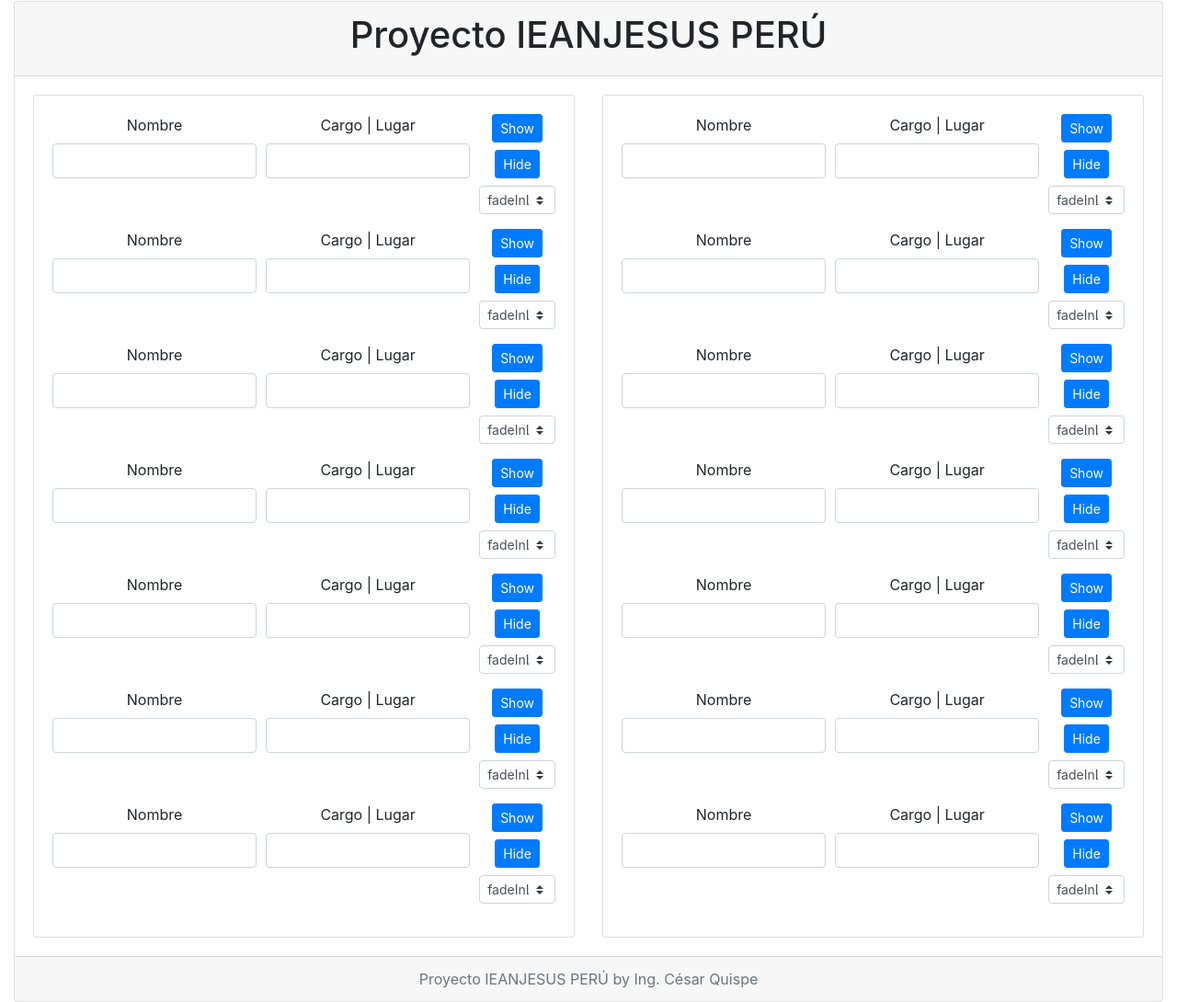
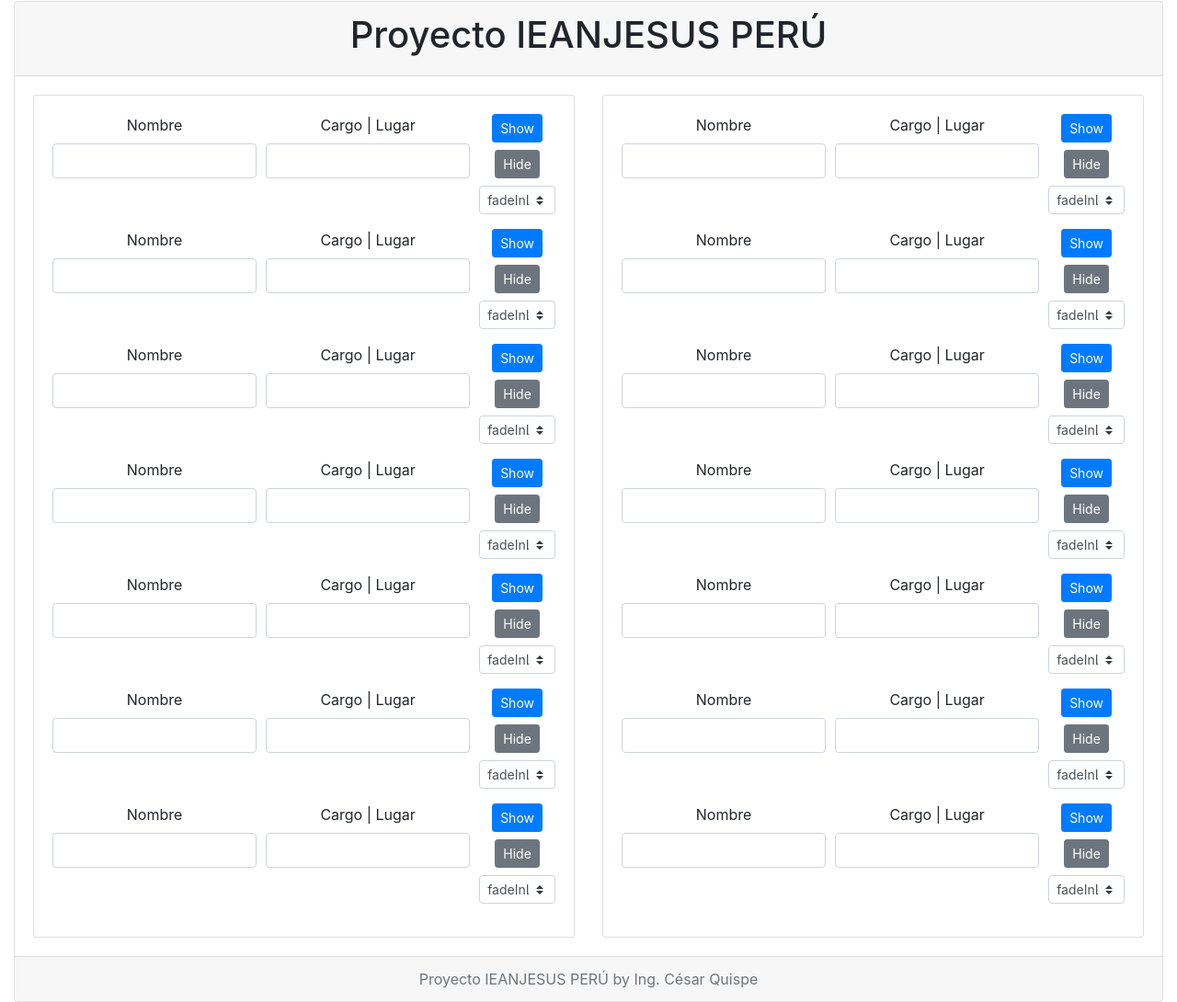
Before and after one commit to cesarquispe20/ieanjesusperu, a plain HTML site: page index.html in a window 1280 px wide. Shown: the part 303-1393 px from the top of the page at 92% size. Drawn offline with nearby package versions, Linux system fonts and the light colour scheme.

Commit message:
cambio de css

```diff
--- a/css/morphext.css
+++ b/css/morphext.css
@@ -1,3 +1,12 @@
 .morphext > .animated {
     display: inline-block;
 }
+.image-bg{
+    padding-top: 10px;
+    width: 100%;
+    height: 24vh;
+    background-image: url('../image/tercio-b.svg');
+    background-size: 100% 23vh;
+    background-repeat: no-repeat;
+    background-color: green;
+}
--- a/index.html
+++ b/index.html
@@ -21,14 +21,7 @@
         <div class=" card ">
             <div class="card-body text-left ">
                 <!-- <div class="" style="background-image: url('image/tercio.png'); width: 100%; height: auto; background-repeat: no-repeat;"> -->
-                <div style="
-                    width: 100%;
-                    height: 24vh;
-                    background-image: url('image/tercio-b.svg');
-                    background-size: 100% 23vh;
-                    background-repeat: no-repeat;
-                    background-color: green;
-                  ">
+                <div  class="image-bg" style="">
 
                     <div style="padding-top: 2%; padding-left: 24%;">
                         <div id="titulouno" class="" style="margin-bottom: -10px;">
@@ -70,7 +63,7 @@
                                         <div class="form-group col-md-2">
                                             <button type="submit" class="btn btn-primary btn-sm mb-2"
                                                 id="Mostrar">Show</button>
-                                            <button type="submit" class="btn btn-primary btn-sm mb-2"
+                                            <button type="submit" class="btn btn-secondary btn-sm mb-2"
                                                 id="Ocultar">Hide</button>
                                             <select class="custom-select custom-select-sm" data-key="effect" data-type="in" id="inefect" name="inefect">
                                                 <option value="flash">flash</option>
@@ -120,7 +113,7 @@
                                         <div class="form-group col-md-2">
                                             <button type="submit" class="btn btn-primary btn-sm mb-2"
                                                 id="Mostrar2">Show</button>
-                                            <button type="submit" class="btn btn-primary btn-sm mb-2"
+                                            <button type="submit" class="btn btn-secondary btn-sm mb-2"
                                                 id="Ocultar2">Hide</button>
                                             <select class="custom-select custom-select-sm" data-key="effect" data-type="in" id="inefect2" name="inefect2">
                                                 <option value="flash">flash</option>
@@ -170,7 +163,7 @@
                                         <div class="form-group col-md-2">
                                             <button type="submit" class="btn btn-primary btn-sm mb-2"
                                                 id="Mostrar3">Show</button>
-                                            <button type="submit" class="btn btn-primary btn-sm mb-2"
+                                            <button type="submit" class="btn btn-secondary btn-sm mb-2"
                                                 id="Ocultar3">Hide</button>
                                             <select class="custom-select custom-select-sm" data-key="effect" data-type="in" id="inefect3" name="inefect3">
                                                 <option value="flash">flash</option>
@@ -220,7 +213,7 @@
                                         <div class="form-group col-md-2">
                                             <button type="submit" class="btn btn-primary btn-sm mb-2"
                                                 id="Mostrar4">Show</button>
-                                            <button type="submit" class="btn btn-primary btn-sm mb-2"
+                                            <button type="submit" class="btn btn-secondary btn-sm mb-2"
                                                 id="Ocultar4">Hide</button>
                                             <select class="custom-select custom-select-sm" data-key="effect" data-type="in" id="inefect4" name="inefect4">
                                                 <option value="flash">flash</option>
@@ -270,7 +263,7 @@
                                         <div class="form-group col-md-2">
                                             <button type="submit" class="btn btn-primary btn-sm mb-2"
                                                 id="Mostrar5">Show</button>
-                                            <button type="submit" class="btn btn-primary btn-sm mb-2"
+                                            <button type="submit" class="btn btn-secondary btn-sm mb-2"
                                                 id="Ocultar5">Hide</button>
                                             <select class="custom-select custom-select-sm" data-key="effect" data-type="in" id="inefect5" name="inefect5">
                                                 <option value="flash">flash</option>
@@ -320,7 +313,7 @@
                                         <div class="form-group col-md-2">
                                             <button type="submit" class="btn btn-primary btn-sm mb-2"
                                                 id="Mostrar6">Show</button>
-                                            <button type="submit" class="btn btn-primary btn-sm mb-2"
+                                            <button type="submit" class="btn btn-secondary btn-sm mb-2"
                                                 id="Ocultar6">Hide</button>
                                             <select class="custom-select custom-select-sm" data-key="effect" data-type="in" id="inefect6" name="inefect6">
                                                 <option value="flash">flash</option>
@@ -370,7 +363,7 @@
                                         <div class="form-group col-md-2">
                                             <button type="submit" class="btn btn-primary btn-sm mb-2"
                                                 id="Mostrar7">Show</button>
-                                            <button type="submit" class="btn btn-primary btn-sm mb-2"
+                                            <button type="submit" class="btn btn-secondary btn-sm mb-2"
                                                 id="Ocultar7">Hide</button>
                                             <select class="custom-select custom-select-sm" data-key="effect" data-type="in" id="inefect7" name="inefect7">
                                                 <option value="flash">flash</option>
@@ -429,7 +422,7 @@
                                         <div class="form-group col-md-2">
                                             <button type="submit" class="btn btn-primary btn-sm mb-2"
                                                 id="Mostrar8">Show</button>
-                                            <button type="submit" class="btn btn-primary btn-sm mb-2"
+                                            <button type="submit" class="btn btn-secondary btn-sm mb-2"
                                                 id="Ocultar8">Hide</button>
                                             <select class="custom-select custom-select-sm" data-key="effect" data-type="in" id="inefect8" name="inefect8">
                                                 <option value="flash">flash</option>
@@ -479,7 +472,7 @@
                                         <div class="form-group col-md-2">
                                             <button type="submit" class="btn btn-primary btn-sm mb-2"
                                                 id="Mostrar9">Show</button>
-                                            <button type="submit" class="btn btn-primary btn-sm mb-2"
+                                            <button type="submit" class="btn btn-secondary btn-sm mb-2"
                                                 id="Ocultar9">Hide</button>
                                             <select class="custom-select custom-select-sm" data-key="effect" data-type="in" id="inefect9" name="inefect9">
                                                 <option value="flash">flash</option>
@@ -529,7 +522,7 @@
                                         <div class="form-group col-md-2">
                                             <button type="submit" class="btn btn-primary btn-sm mb-2"
                                                 id="Mostrar10">Show</button>
-                                            <button type="submit" class="btn btn-primary btn-sm mb-2"
+                                            <button type="submit" class="btn btn-secondary btn-sm mb-2"
                                                 id="Ocultar10">Hide</button>
                                             <select class="custom-select custom-select-sm" data-key="effect" data-type="in" id="inefect10" name="inefect10">
                                                 <option value="flash">flash</option>
@@ -579,7 +572,7 @@
                                         <div class="form-group col-md-2">
                                             <button type="submit" class="btn btn-primary btn-sm mb-2"
                                                 id="Mostrar11">Show</button>
-                                            <button type="submit" class="btn btn-primary btn-sm mb-2"
+                                            <button type="submit" class="btn btn-secondary btn-sm mb-2"
                                                 id="Ocultar11">Hide</button>
                                             <select class="custom-select custom-select-sm" data-key="effect" data-type="in" id="inefect11" name="inefect11">
                                                 <option value="flash">flash</option>
@@ -629,7 +622,7 @@
                                         <div class="form-group col-md-2">
                                             <button type="submit" class="btn btn-primary btn-sm mb-2"
                                                 id="Mostrar12">Show</button>
-                                            <button type="submit" class="btn btn-primary btn-sm mb-2"
+                                            <button type="submit" class="btn btn-secondary btn-sm mb-2"
                                                 id="Ocultar12">Hide</button>
                                             <select class="custom-select custom-select-sm" data-key="effect" data-type="in" id="inefect12" name="inefect12">
                                                 <option value="flash">flash</option>
@@ -679,7 +672,7 @@
                                         <div class="form-group col-md-2">
                                             <button type="submit" class="btn btn-primary btn-sm mb-2"
                                                 id="Mostrar13">Show</button>
-                                            <button type="submit" class="btn btn-primary btn-sm mb-2"
+                                            <button type="submit" class="btn btn-secondary btn-sm mb-2"
                                                 id="Ocultar13">Hide</button>
                                             <select class="custom-select custom-select-sm" data-key="effect" data-type="in" id="inefect13" name="inefect13">
                                                 <option value="flash">flash</option>
@@ -729,7 +722,7 @@
                                         <div class="form-group col-md-2">
                                             <button type="submit" class="btn btn-primary btn-sm mb-2"
                                                 id="Mostrar14">Show</button>
-                                            <button type="submit" class="btn btn-primary btn-sm mb-2"
+                                            <button type="submit" class="btn btn-secondary btn-sm mb-2"
                                                 id="Ocultar14">Hide</button>
                                             <select class="custom-select custom-select-sm" data-key="effect" data-type="in" id="inefect14" name="inefect14">
                                                 <option value="flash">flash</option>
```
